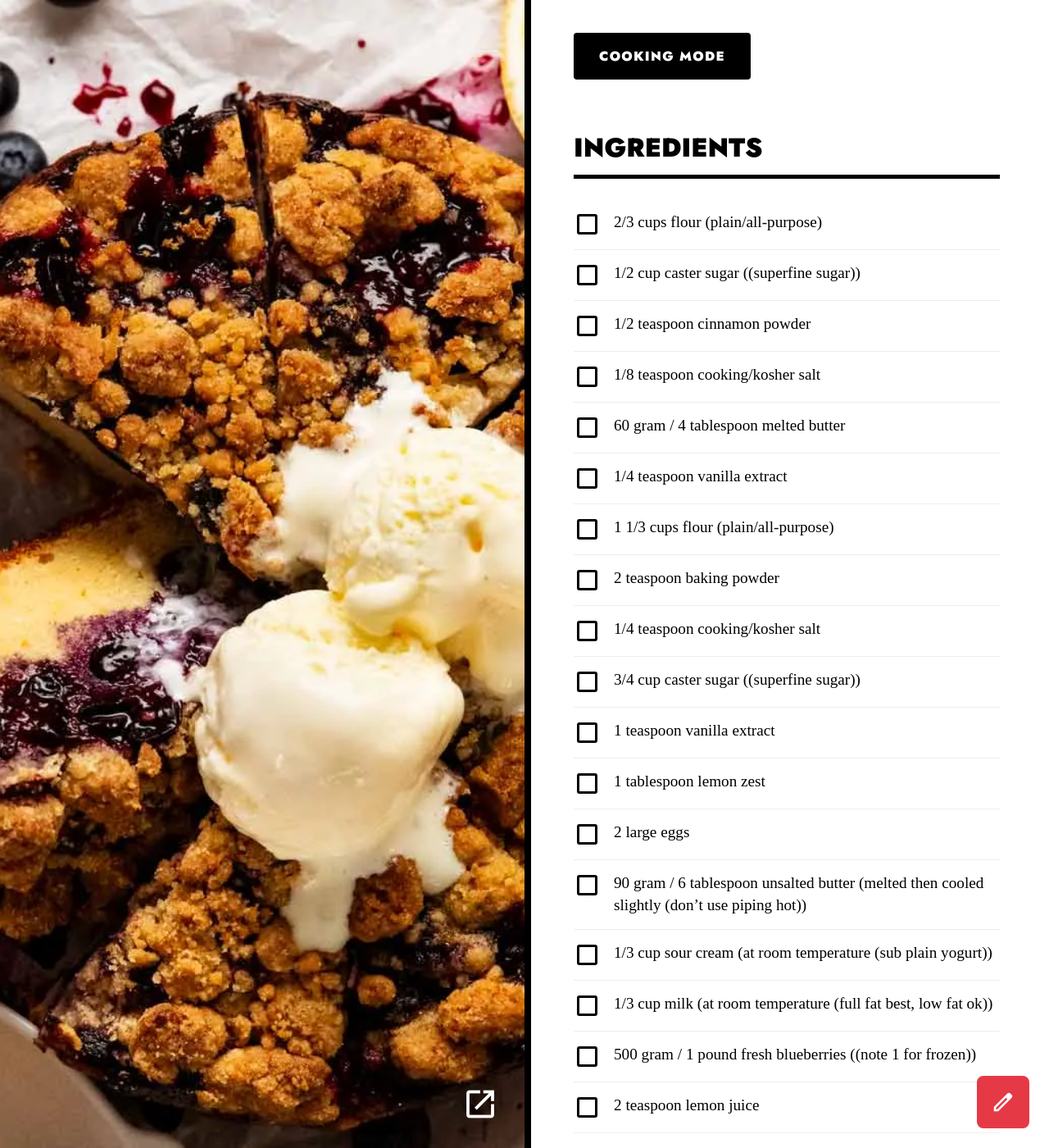
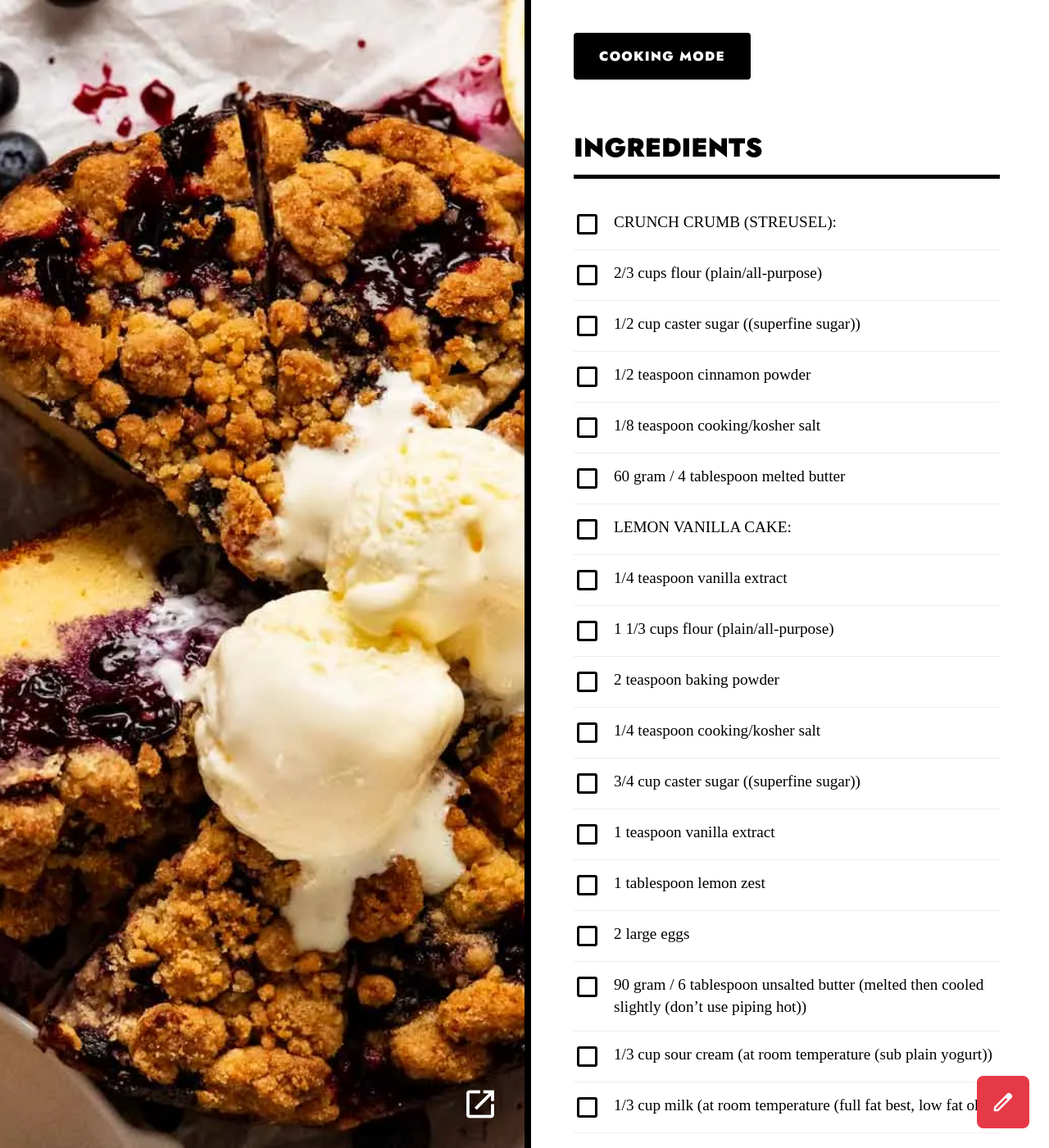
Before and after one commit to amp800/chowdown, a Jekyll site: the page built from _recipes/bursting-blueberry-crumb-cake.md, in a window 1280 px wide and 1400 px high, scrolled down 586 px. Shown: the whole window at 82% size. Built offline with Jekyll 4.4.1, drawn with Linux system fonts in a browser that asks for light colours.

Commit message:
Edit recipe _recipes/bursting-blueberry-crumb-cake.md

```diff
--- a/_recipes/bursting-blueberry-crumb-cake.md
+++ b/_recipes/bursting-blueberry-crumb-cake.md
@@ -13,11 +13,13 @@ yield: 12 servings
 prep_time: '15'
 total_time: '80'
 ingredients:
+- 'CRUNCH CRUMB (STREUSEL):'
 - 2/3 cups flour (plain/all-purpose)
 - 1/2 cup caster sugar ((superfine sugar))
 - 1/2 teaspoon cinnamon powder
 - 1/8 teaspoon cooking/kosher salt
 - 60 gram / 4 tablespoon melted butter
+- 'LEMON VANILLA CAKE:'
 - 1/4 teaspoon vanilla extract
 - 1 1/3 cups flour (plain/all-purpose)
 - 2 teaspoon baking powder
```
Also changed, not shown: other parts of _recipes/bursting-blueberry-crumb-cake.md (+1 -0 lines).
